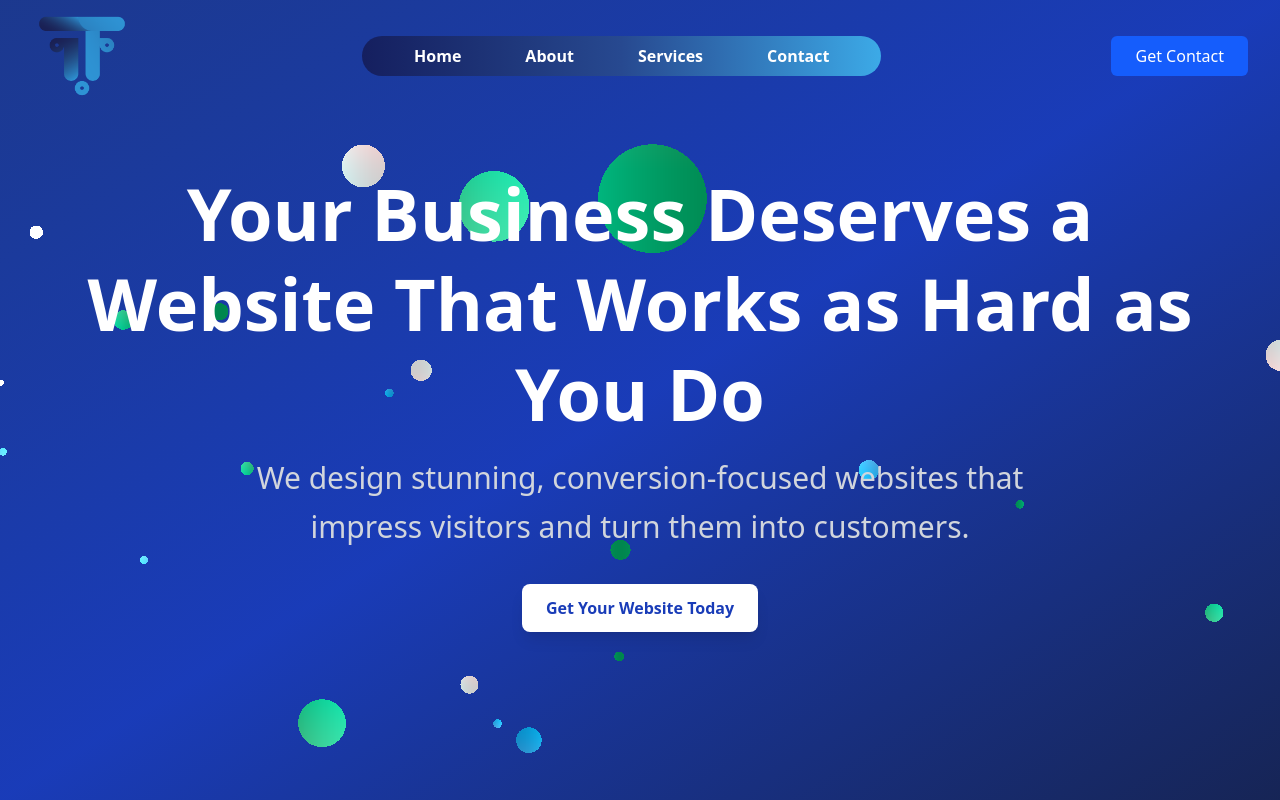
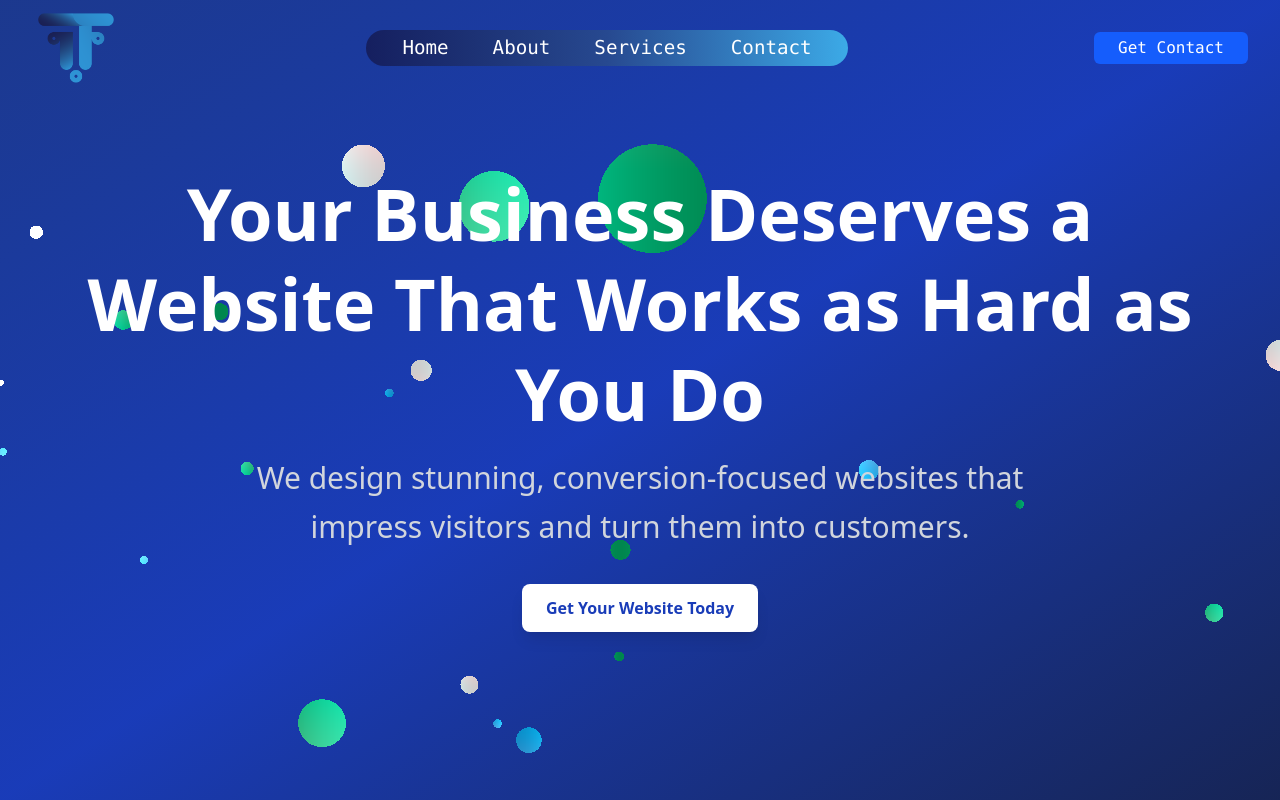
Before and after one commit to teamily-official/Teamily, a React (Vite) app: page / in a window 1280 px wide. Shown: the top 800 px of the page. Built offline with nearby package versions, Linux system fonts and the light colour scheme; the HTML template or start-up script is replaced by a standard one.

Commit message:
Header - Responsive with Logo, Text & Color theme etc..

```diff
--- a/src/components/Header.jsx
+++ b/src/components/Header.jsx
@@ -22,11 +22,17 @@ export function Header() {
   }, []);
 
   return (
-    <header className="w-full fixed top-0 left-0 z-50">
-      <div className="px-4 sm:px-6 lg:px-8">
-        <div className="h-24 flex items-center justify-between mt-2">
+    <header className="w-full fixed top-0 left-0 z-50 ">
+      <div
+        className={`px-2 py-1 sm:px-4 lg:px-6 xl:px-8 bg- ${
+          scrolled
+            ? "backdrop-blur-3xl backface-visible"
+            : ""
+        } `}
+      >
+        <div className="h-fit flex items-center justify-between gap-2  ">
           {/* Logo */}
-          <div className="w-21 sm:w-25">
+          <div className="w-20 md:w-22 md:h-22 ">
             <img
               src={logo}
               alt="Logo"
@@ -36,19 +42,13 @@ export function Header() {
 
           {/* Desktop Nav - only this gets blur on scroll */}
           <nav
-            className={`hidden sm:flex gap-10 text-[1rem] 2xl:text-[1.2vw] max-w-4xl px-10 rounded-3xl py-2 transition-all duration-300
-              ${
-                scrolled
-                  ? "backdrop-blur-3xl bg-white shadow-2xl  "
-                  : "bg-gradient-to-r from-[#151F5F] via-[#274990] to-[#3CAAE7] backdrop-blur-3xl  "
-              }`}
+            className="hidden md:flex gap-2 xl:gap-5 text-[1.2rem] 2xl:text-[1.1vw] px-6 py-1  rounded-3xl transition-all duration-300 bg-gradient-to-r from-[#151F5F] via-[#274990] to-[#3CAAE7] backdrop-blur-3xl"
           >
             {navItems.map((item) => (
               <a
                 key={item}
                 href={`#${item.toLowerCase()}`}
-                className={`font-semibold hover:text-black mx-3
-              ${scrolled ? "text-black hover:text-blue-400" : "text-white"}`}
+                className="font-mono text-white hover:text-[#FF7D22] mx-1 xl:mx-3"
               >
                 {item}
               </a>
@@ -56,7 +56,7 @@ export function Header() {
           </nav>
 
           <div className="hidden sm:block">
-            <button className="bg-blue-600 text-white text-[1rem] 2xl:text-[1.2vw] px-6 py-2 rounded-md hover:bg-blue-800 whitespace-nowrap">
+            <button className="font-mono text-[1rem]  2xl:text-[1.1vw] px-4 md:px-6 py-1  rounded-md text-white hover:text-[#FF7D22] bg-blue-600 whitespace-nowrap">
               Get Contact
             </button>
           </div>
@@ -84,7 +84,7 @@ export function Header() {
       </div>
 
       {/* Mobile Menu */}
-      {mobileOpen && (
+      {/* {mobileOpen && (
         <div className="sm:hidden shadow-md w-full h-screen backdrop-blur-2xl bg-white/20 absolute top-24 left-0">
           <div className="max-w-7xl mx-auto px-4 sm:px-6 lg:px-8">
             <ul className="flex flex-col items-center py-4 gap-4">
@@ -110,7 +110,7 @@ export function Header() {
             </ul>
           </div>
         </div>
-      )}
+      )} */}
     </header>
   );
 }
```
